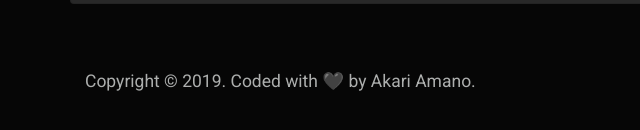
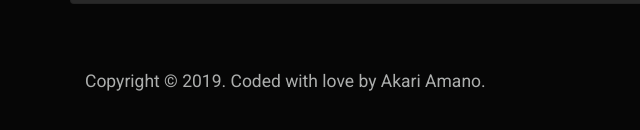
Before and after one commit to amarudemonn/password-generator, a plain HTML site: page index.html in a window 1280 px wide. Shown: the part 518-648 px from the top of the page, 0-640 px from the left. Drawn offline with nearby package versions, Linux system fonts and the light colour scheme.

Commit message:
Update index.html

```diff
--- a/index.html
+++ b/index.html
@@ -80,7 +80,7 @@
 
   <footer class="text-dark p-3">
     <div class="container">
-      <span class="lead">Copyright &copy; 2019. Coded with 🖤 by Akari Amano.</span>
+      <span class="lead">Copyright &copy; 2019. Coded with love by Akari Amano.</span>
     </div>
   </footer>
 
```
